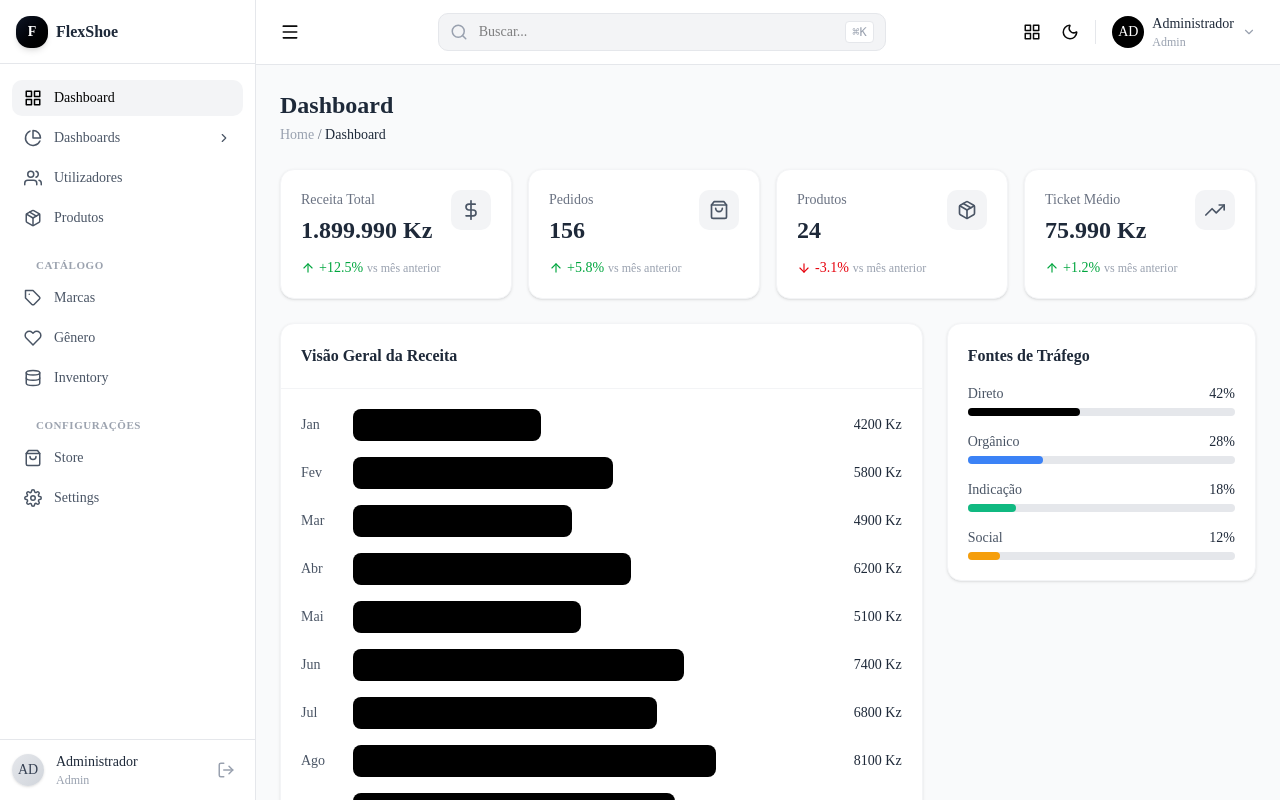
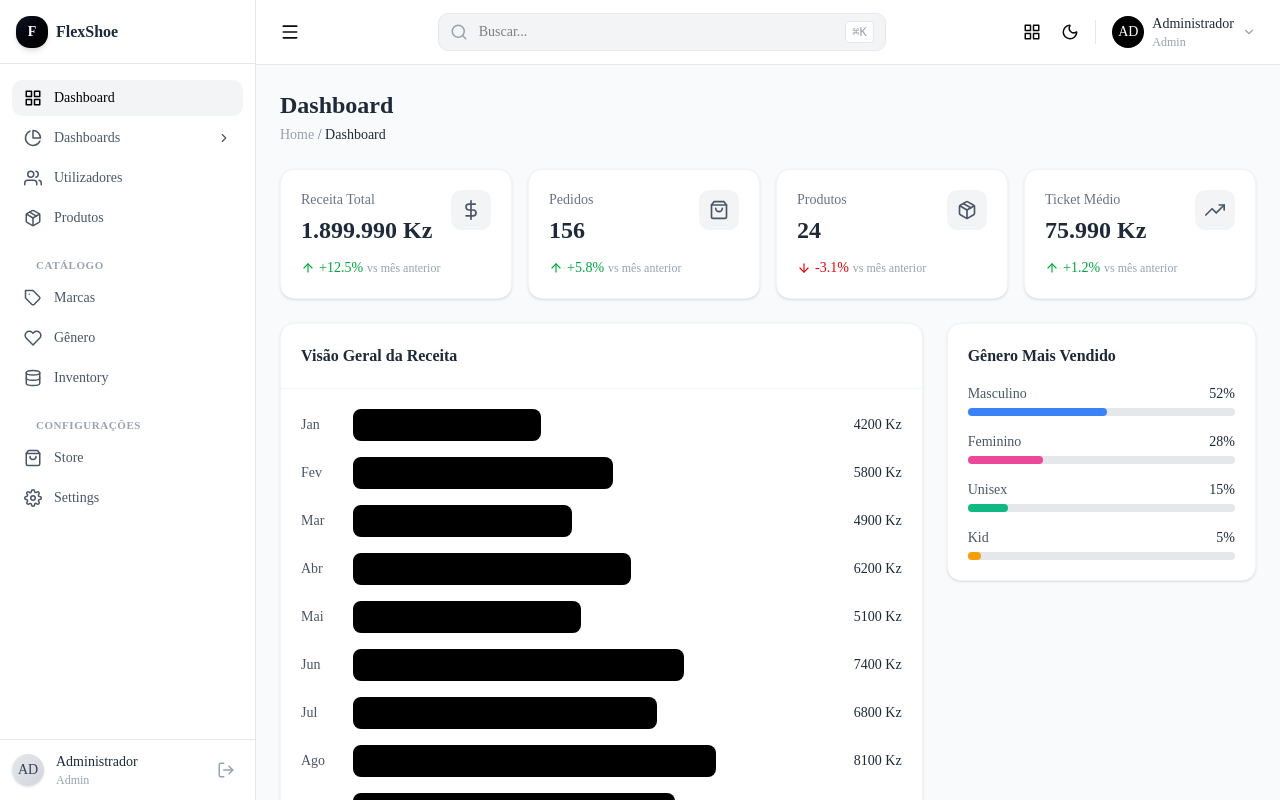
Before and after one commit to Adyllsxn/flexshoe, a Next.js app in the folder src/apps/frontend/: page /admin in a window 1280 px wide. Built offline with nearby package versions, Linux system fonts and the light colour scheme.

Commit message:
refactor(admin): remove TopGender e TrafficSources não utilizados
- Remove import e uso do TopGender no DashboardContent
- Remove arquivos TopGender.tsx e TrafficSources.tsx
- Dashboard fica apenas com StatsCards, RevenueChart, TopProducts e RecentOrders

```diff
--- a/src/apps/frontend/src/app/admin/_components/DashboardContent.tsx
+++ b/src/apps/frontend/src/app/admin/_components/DashboardContent.tsx
@@ -2,7 +2,7 @@
 
 import { StatsCards } from './StatsCards';
 import { RevenueChart } from './RevenueChart';
-import { TrafficSources } from './TrafficSources';
+import { TopGender } from './TopGender';
 import { TopProducts } from './TopProducts';
 import { RecentOrders } from './RecentOrders';
 
@@ -23,13 +23,13 @@ export function DashboardContent() {
       {/* Stats Cards */}
       <StatsCards />
 
-      {/* Gráfico de Receita + Fontes de Tráfego */}
+      {/* Gráfico de Receita + Gênero Mais Vendido */}
       <div className="grid grid-cols-1 lg:grid-cols-3 gap-6">
         <div className="lg:col-span-2">
           <RevenueChart />
         </div>
         <div>
-          <TrafficSources />
+          <TopGender />
         </div>
       </div>
 
--- /dev/null
+++ b/src/apps/frontend/src/app/admin/_components/TopGender.tsx
@@ -0,0 +1,27 @@
+'use client';
+
+import { TOP_GENDER } from '../_constants/dashboard';
+
+export function TopGender() {
+  return (
+    <div className="bg-white dark:bg-gray-800 rounded-xl border border-gray-100 dark:border-gray-700 shadow-sm p-5">
+      <h3 className="text-base font-semibold text-gray-800 dark:text-white mb-4">Gênero Mais Vendido</h3>
+      <div className="space-y-4">
+        {TOP_GENDER.map((gender) => (
+          <div key={gender.name}>
+            <div className="flex justify-between text-sm mb-1">
+              <span className="text-gray-600 dark:text-gray-400">{gender.name}</span>
+              <span className="font-medium text-gray-800 dark:text-white">{gender.percentage}%</span>
+            </div>
+            <div className="w-full bg-gray-200 dark:bg-gray-700 rounded-full h-2">
+              <div
+                className="h-2 rounded-full transition-all duration-500"
+                style={{ width: `${gender.percentage}%`, backgroundColor: gender.color }}
+              />
+            </div>
+          </div>
+        ))}
+      </div>
+    </div>
+  );
+}
--- a/src/apps/frontend/src/app/admin/_components/TrafficSources.tsx
+++ /dev/null
@@ -1,27 +0,0 @@
-'use client';
-
-import { TRAFFIC_SOURCES } from '../_constants/dashboard';
-
-export function TrafficSources() {
-  return (
-    <div className="bg-white dark:bg-gray-800 rounded-xl border border-gray-100 dark:border-gray-700 shadow-sm p-5">
-      <h3 className="text-base font-semibold text-gray-800 dark:text-white mb-4">Fontes de Tráfego</h3>
-      <div className="space-y-4">
-        {TRAFFIC_SOURCES.map((source) => (
-          <div key={source.name}>
-            <div className="flex justify-between text-sm mb-1">
-              <span className="text-gray-600 dark:text-gray-400">{source.name}</span>
-              <span className="font-medium text-gray-800 dark:text-white">{source.percentage}%</span>
-            </div>
-            <div className="w-full bg-gray-200 dark:bg-gray-700 rounded-full h-2">
-              <div
-                className="h-2 rounded-full transition-all duration-500"
-                style={{ width: `${source.percentage}%`, backgroundColor: source.color }}
-              />
-            </div>
-          </div>
-        ))}
-      </div>
-    </div>
-  );
-}
--- a/src/apps/frontend/src/app/admin/_constants/dashboard.ts
+++ b/src/apps/frontend/src/app/admin/_constants/dashboard.ts
@@ -47,11 +47,12 @@ export const TOP_PRODUCTS = [
   { name: 'Nike Dunk Low', sales: 986, revenue: '7.888 Kz' },
 ];
 
-export const TRAFFIC_SOURCES = [
-  { name: 'Direto', percentage: 42, color: '#000000' },
-  { name: 'Orgânico', percentage: 28, color: '#3b82f6' },
-  { name: 'Indicação', percentage: 18, color: '#10b981' },
-  { name: 'Social', percentage: 12, color: '#f59e0b' },
+// Gênero Mais Vendido
+export const TOP_GENDER = [
+  { name: 'Masculino', percentage: 52, color: '#3b82f6' },
+  { name: 'Feminino', percentage: 28, color: '#ec4899' },
+  { name: 'Unisex', percentage: 15, color: '#10b981' },
+  { name: 'Kid', percentage: 5, color: '#f59e0b' },
 ];
 
 export const MONTHLY_REVENUE = [
```
Also changed, not shown: 3 other files (tests, documents, lock files or other folders).
